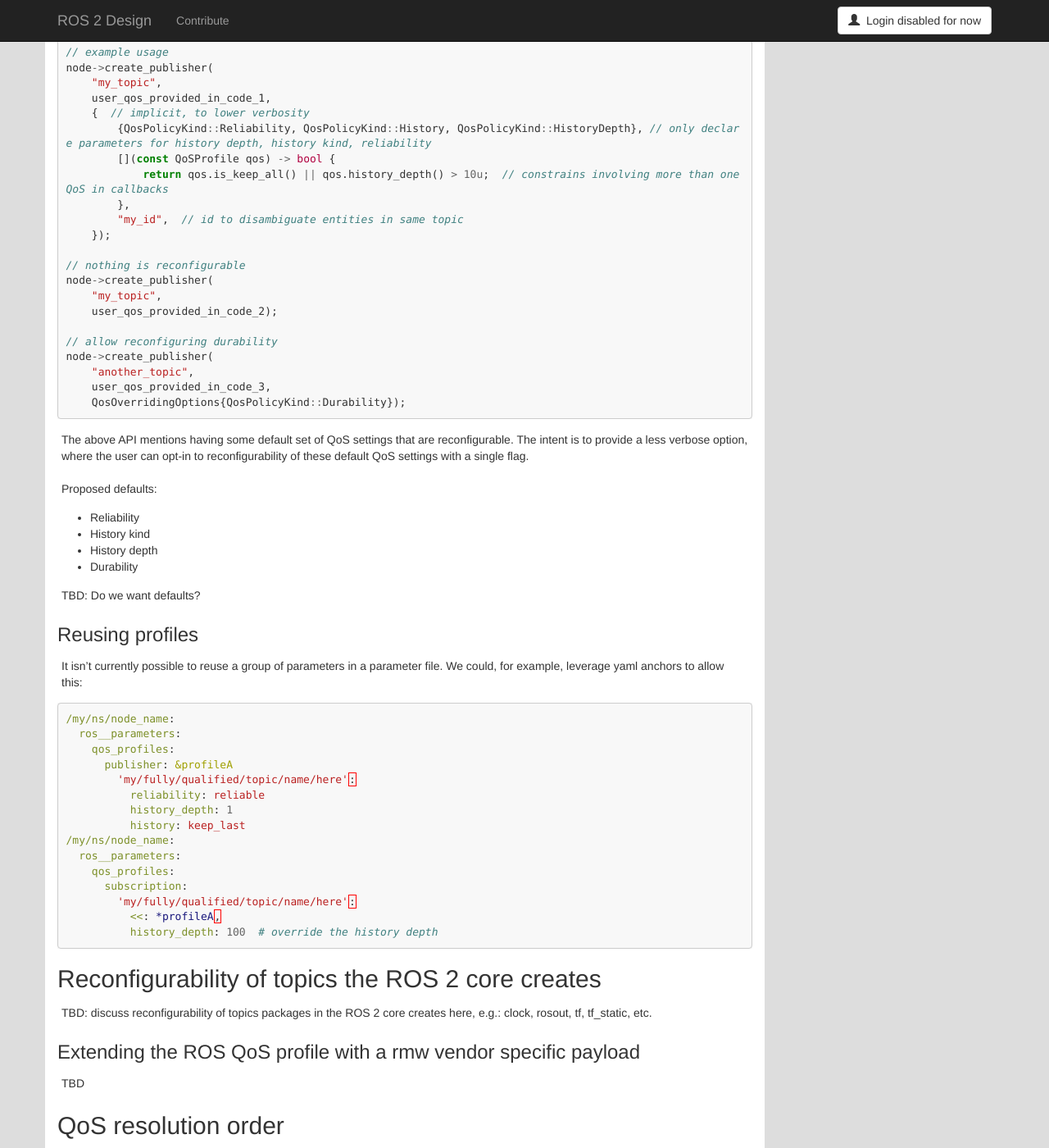
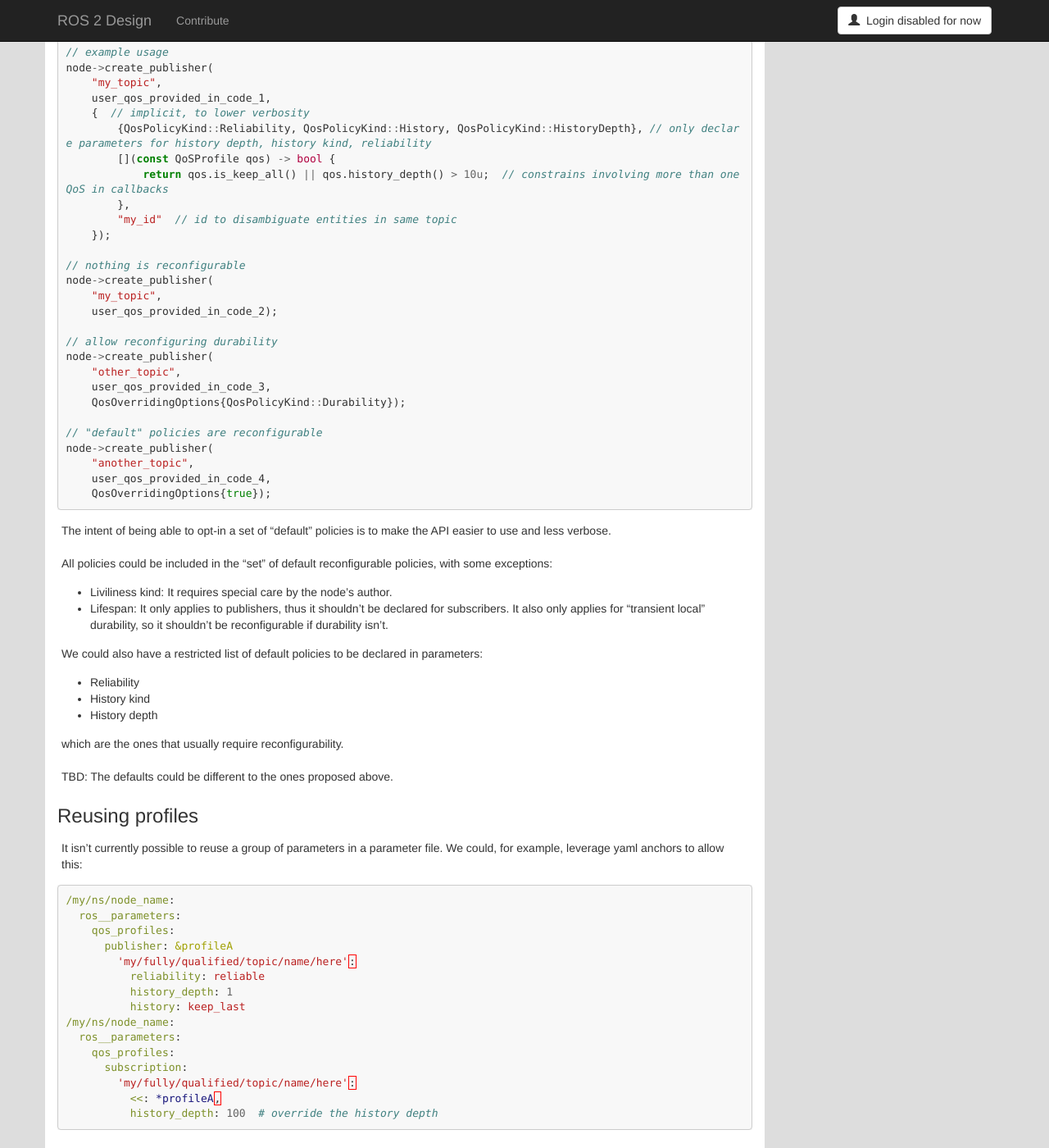
Before and after one commit to ros2/design, a Jekyll site: the page built from articles/qos_configurability.md, in a window 1280 px wide and 1400 px high, scrolled down 5962 px. Shown: the whole window at 82% size. Built offline with Jekyll 4.4.1, drawn with Linux system fonts in a browser that asks for light colours; nearby versions of some CDN libraries.

Commit message:
Default declared policies
Signed-off-by: Ivan Santiago Paunovic <ivanpauno@ekumenlabs.com>

````diff
--- a/articles/qos_configurability.md
+++ b/articles/qos_configurability.md
@@ -324,7 +324,7 @@ node->create_publisher(
         [](const QoSProfile qos) -> bool {
             return qos.is_keep_all() || qos.history_depth() > 10u;  // constrains involving more than one QoS in callbacks
         },
-        "my_id",  // id to disambiguate entities in same topic
+        "my_id"  // id to disambiguate entities in same topic
     });
 
 // nothing is reconfigurable
@@ -334,21 +334,32 @@ node->create_publisher(
 
 // allow reconfiguring durability
 node->create_publisher(
-    "another_topic",
+    "other_topic",
     user_qos_provided_in_code_3,
     QosOverridingOptions{QosPolicyKind::Durability});
+
+// "default" policies are reconfigurable
+node->create_publisher(
+    "another_topic",
+    user_qos_provided_in_code_4,
+    QosOverridingOptions{true});
 ```
 
-The above API mentions having some default set of QoS settings that are reconfigurable.
-The intent is to provide a less verbose option, where the user can opt-in to reconfigurability of these default QoS settings with a single flag.
+The intent of being able to opt-in a set of "default" policies is to make the API easier to use and less verbose.
 
-Proposed defaults:
+All policies could be included in the "set" of default reconfigurable policies, with some exceptions:
+- Liviliness kind: It requires special care by the node's author.
+- Lifespan: It only applies to publishers, thus it shouldn't be declared for subscribers.
+  It also only applies for "transient local" durability, so it shouldn't be reconfigurable if durability isn't.
+
+We could also have a restricted list of default policies to be declared in parameters:
 - Reliability
 - History kind
 - History depth
-- Durability
 
-TBD: Do we want defaults?
+which are the ones that usually require reconfigurability.
+
+TBD: The defaults could be different to the ones proposed above.
 
 ### Reusing profiles
 
````
